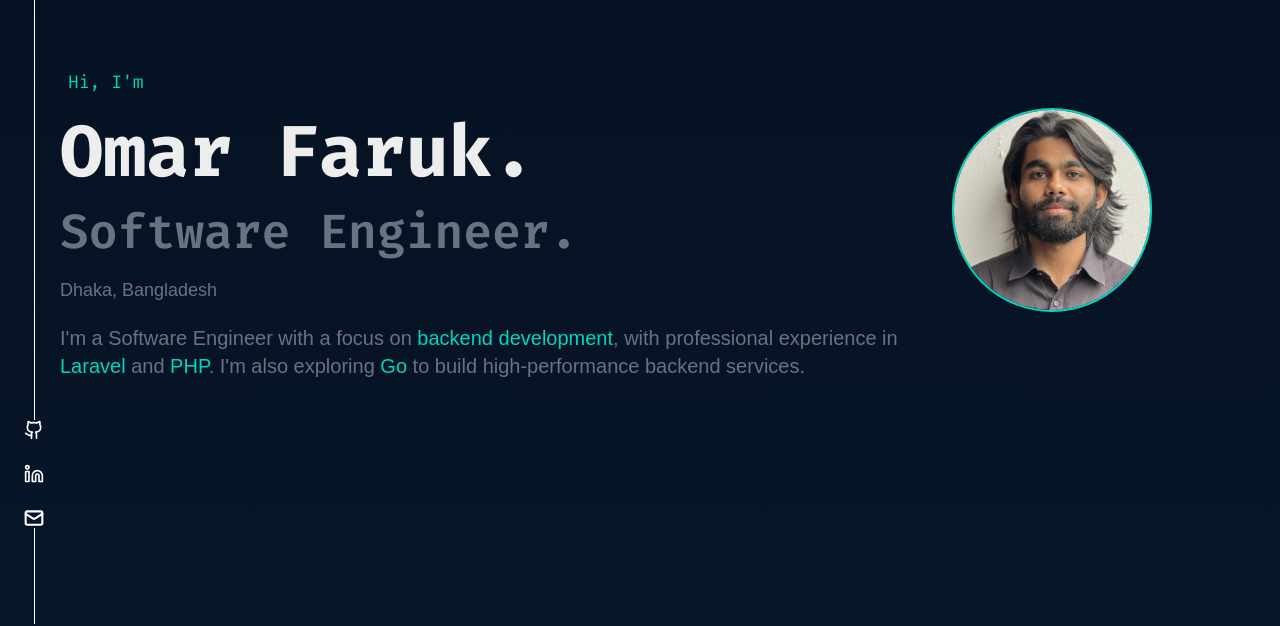
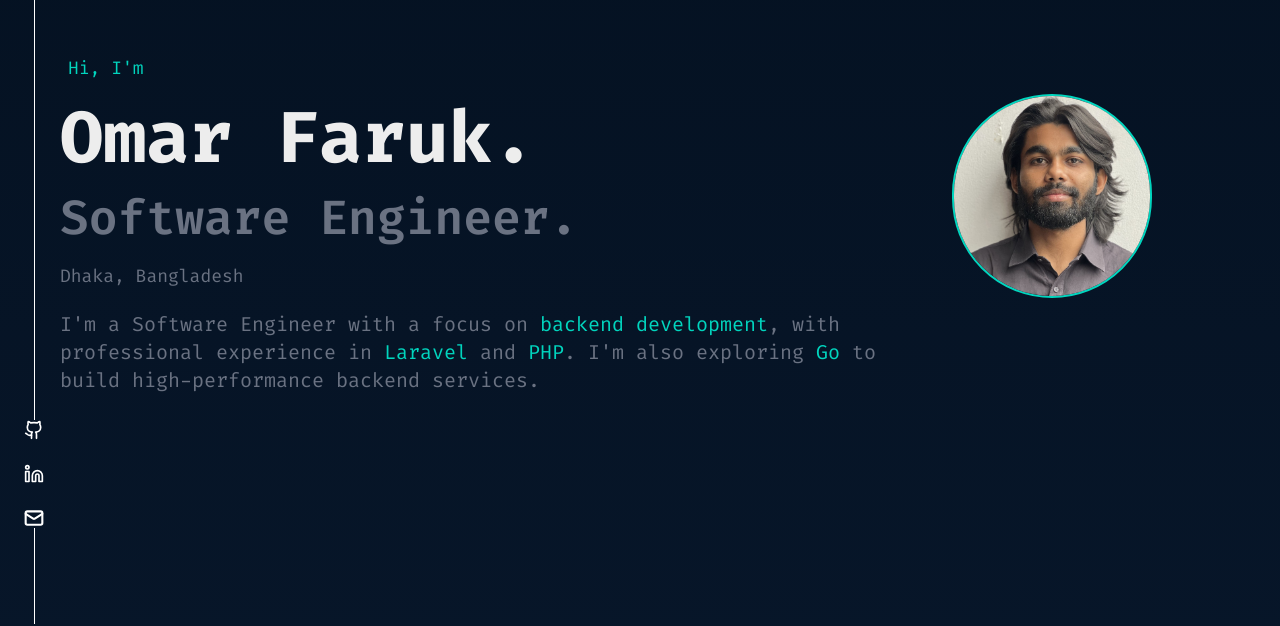
Before and after one commit to Omar6624/portfolio, a Next.js app: page / in a window 1280 px wide. Shown: the part 176-802 px from the top of the page. Built offline with nearby package versions, Linux system fonts and the light colour scheme.

Commit message:
some minor changes in about.tsx

```diff
--- a/src/app/globals.css
+++ b/src/app/globals.css
@@ -17,8 +17,25 @@
 body {
   background: linear-gradient(to top, #09192e, #041121);
   color: var(--foreground);
-  font-family: Arial, Helvetica, sans-serif;
+  font-family: var(--font-fira);
 }
 .heading-font {
   font-family: var(--font-fira);
 }
+
+/* Target the entire scrollbar */
+::-webkit-scrollbar {
+  width: 2px;
+}
+
+/* Track (background of the scrollbar) */
+::-webkit-scrollbar-track {
+  background: #9ca3af;
+  border-radius: 10px;
+}
+
+/* Handle (the draggable part) */
+::-webkit-scrollbar-thumb {
+  background: #2dd4bf;
+  border-radius: 2px;
+}
--- a/src/components/About.tsx
+++ b/src/components/About.tsx
@@ -3,14 +3,14 @@ import { career } from "@/data/constant";
 export default function About() {
   return (
     <>
-      <div className="container mx-auto sm:px-15 py-10">
-        <div className="grid grid-cols-2  gap-x-4 gap-y-2">
+      <div className="container mx-auto sm:px-15 py-10 ">
+        <div className="grid grid-cols-2  gap-x-4 gap-y-2 ">
           <div className="col-span-1 space-y-2">
-            <div className="text-2xl pb-5 heading-font">
+            <div className="text-2xl pb-5 ">
               {" "}
               <span className="text-teal-400 text-lg">01.</span> About Me
             </div>
-            <div className="border border-gray-200 p-2 heading-font">
+            <div className="border border-gray-200 p-2 ">
               I'm a Junior Software Engineer with a strong foundation in both
               frontend and backend development, and a genuine passion for
               learning and building meaningful software. I enjoy breaking down
@@ -24,21 +24,22 @@ export default function About() {
             </div>
           </div>
           <div className="col-span-1 space-y-2">
-            <div className="text-2xl pb-5 heading-font">
+            <div className="text-2xl pb-5 ">
               {" "}
               <span className="text-teal-400 text-lg">02.</span> Experience &
               Education
             </div>
+            <div className="space-y-2 overflow-y-auto max-h-[400px] pr-2">
               {career.map((item) => (
-              <div className="border border-gray-200 p-2">
+                <div className="border border-gray-200 p-2 ">
                   <p className="text-lg">{item.title}</p>
                   <p className="text-gray-300">{item.subtitle}</p>
-                <p className="text-gray-500 heading-font">
+                  <p className="text-gray-500 ">
                     {item.dateStart} - {item.dateEnd} | {item.duration}
                   </p>
-                <div className="text-teal-400 heading-font ">
+                  <div className="text-teal-400 ">
                     {item.skills.map((skill) => (
-                    <span>{skill},&nbsp;</span>
+                      <span key={skill}>{skill},&nbsp; </span>
                     ))}
                   </div>
                 </div>
@@ -46,6 +47,7 @@ export default function About() {
             </div>
           </div>
         </div>
+      </div>
     </>
   );
 }
```
Lines whose indentation alone changed are shown as unchanged.
